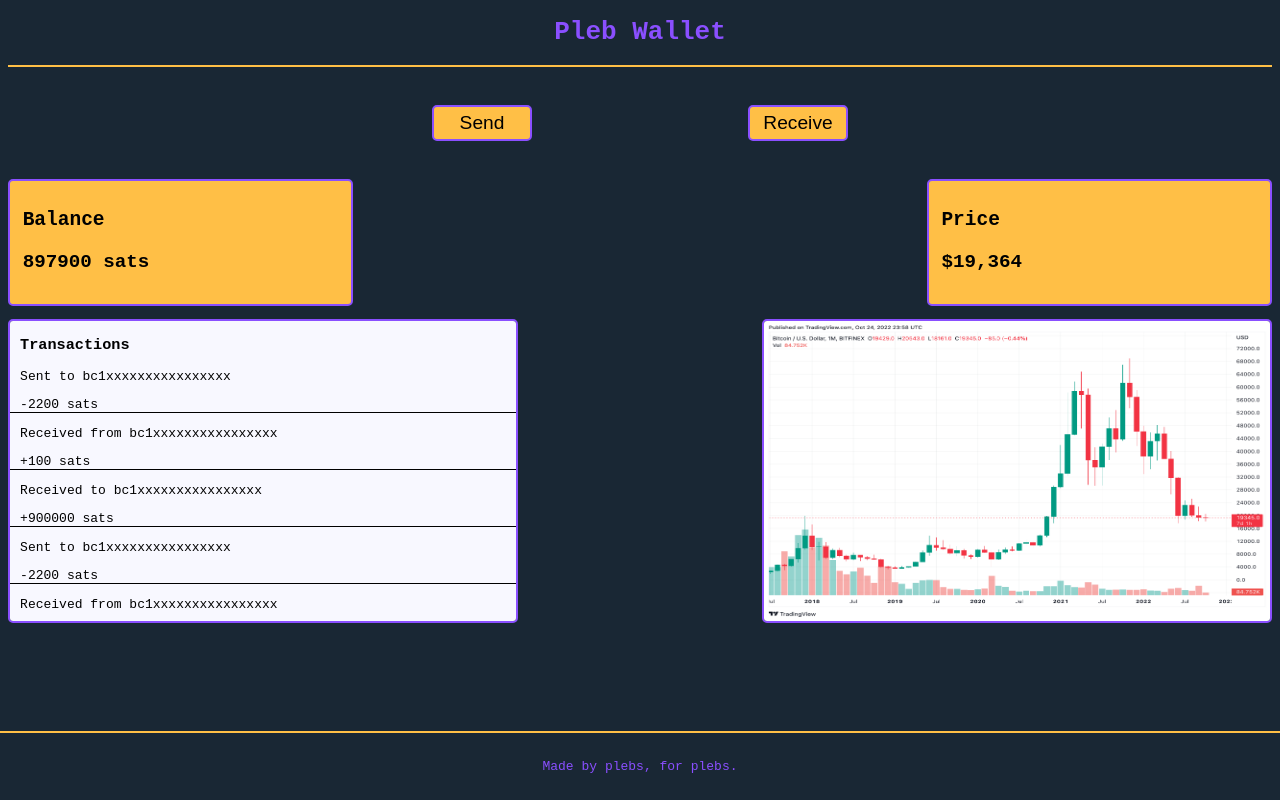
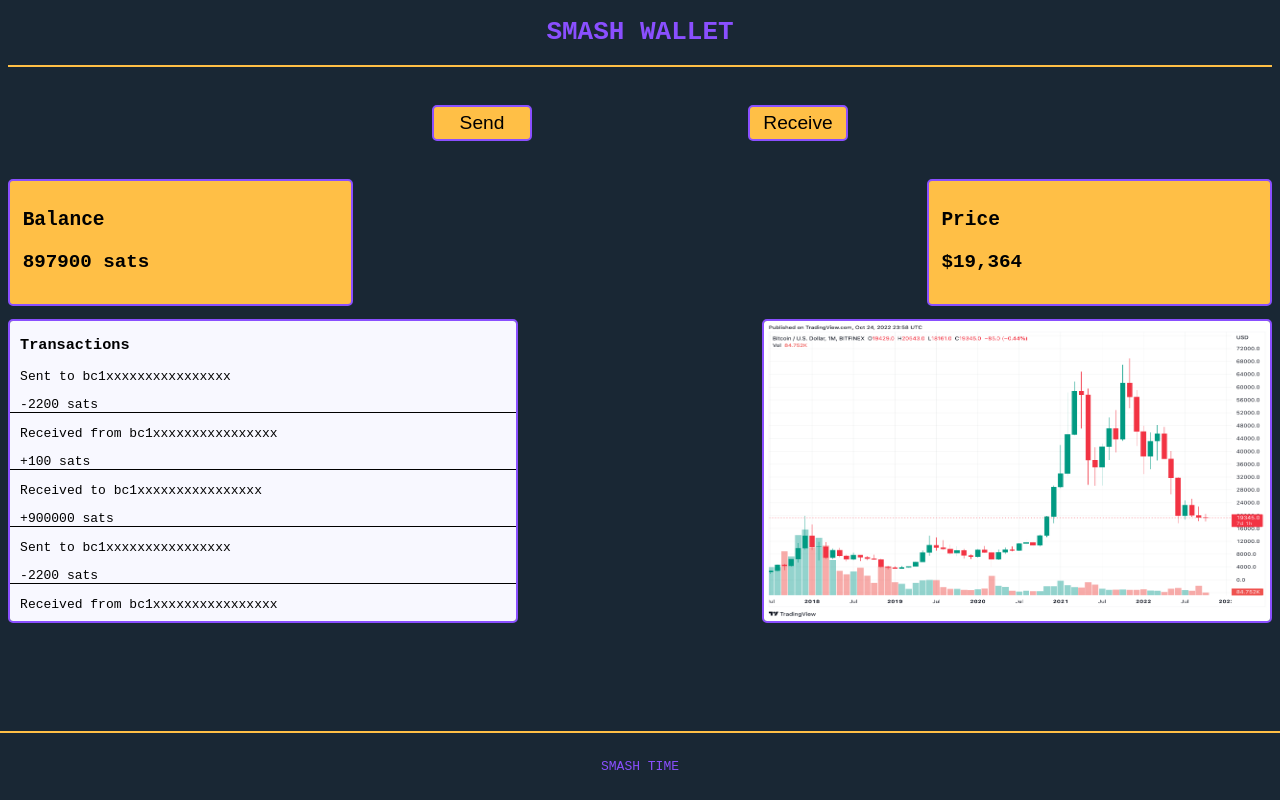
Before and after one commit to BitBrujo/smash_wallet, a plain HTML site: page index.html in a window 1280 px wide. Drawn offline with Linux system fonts and the light colour scheme; no server answers.

Commit message:
Title Change

```diff
--- a/index.html
+++ b/index.html
@@ -11,7 +11,7 @@
 
 <body>
     <header>
-        <h1>Pleb Wallet</h1>
+        <h1>SMASH WALLET</h1>
     </header>
     <main>
         <div class="buttons">
@@ -50,14 +50,14 @@
         </div>
     </main>
     <footer>
-        <p>Made by plebs, for plebs.</p>
+        <p>SMASH TIME</p>
         <script>
             async function getBitcoinPrice() {
-        var data = await fetch(`https://api.coinbase.com/v2/prices/BTC-USD/spot`);
-        var json = await data.json();
-        var price = json[`data`][`amount`];
-        return price;
-    }
+                var data = await fetch(`https://api.coinbase.com/v2/prices/BTC-USD/spot`);
+                var json = await data.json();
+                var price = json[`data`][`amount`];
+                return price;
+            }
         </script>
         <script>
             var $ = document.querySelector.bind(document);
```
